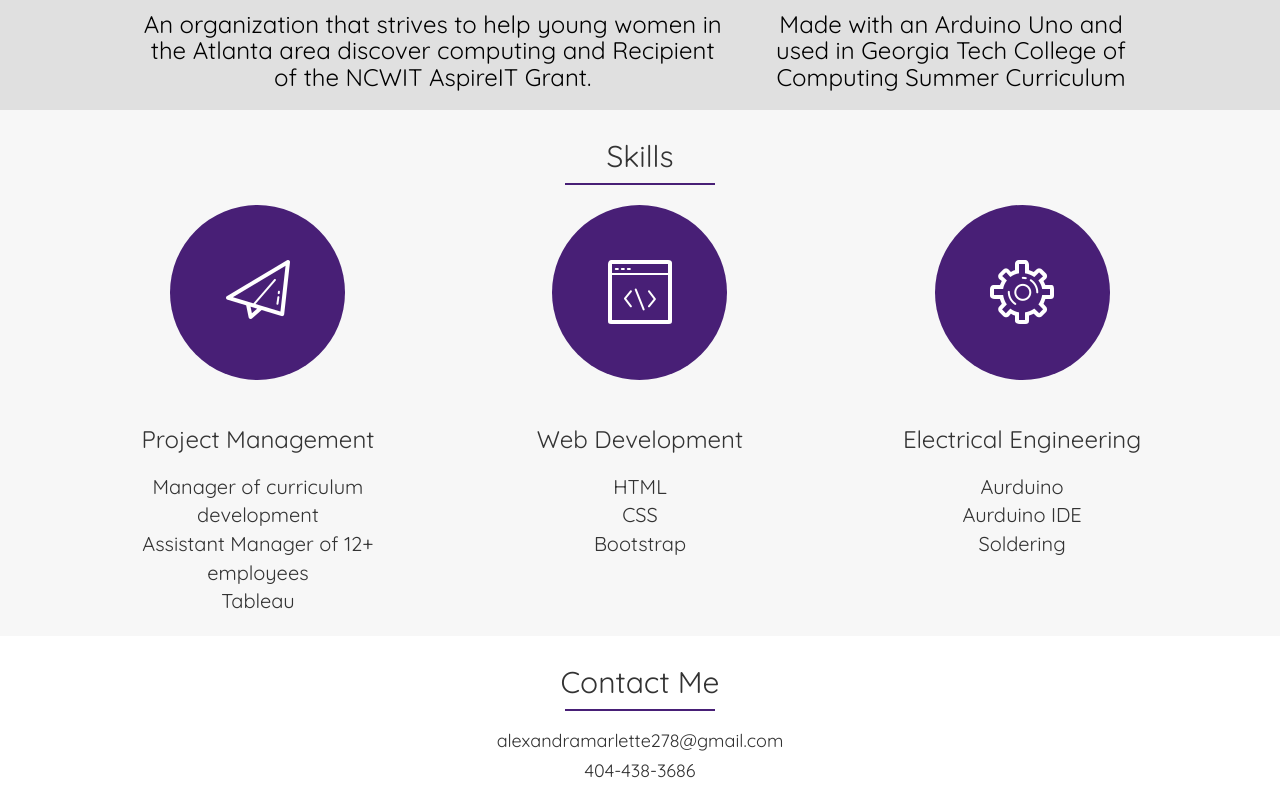
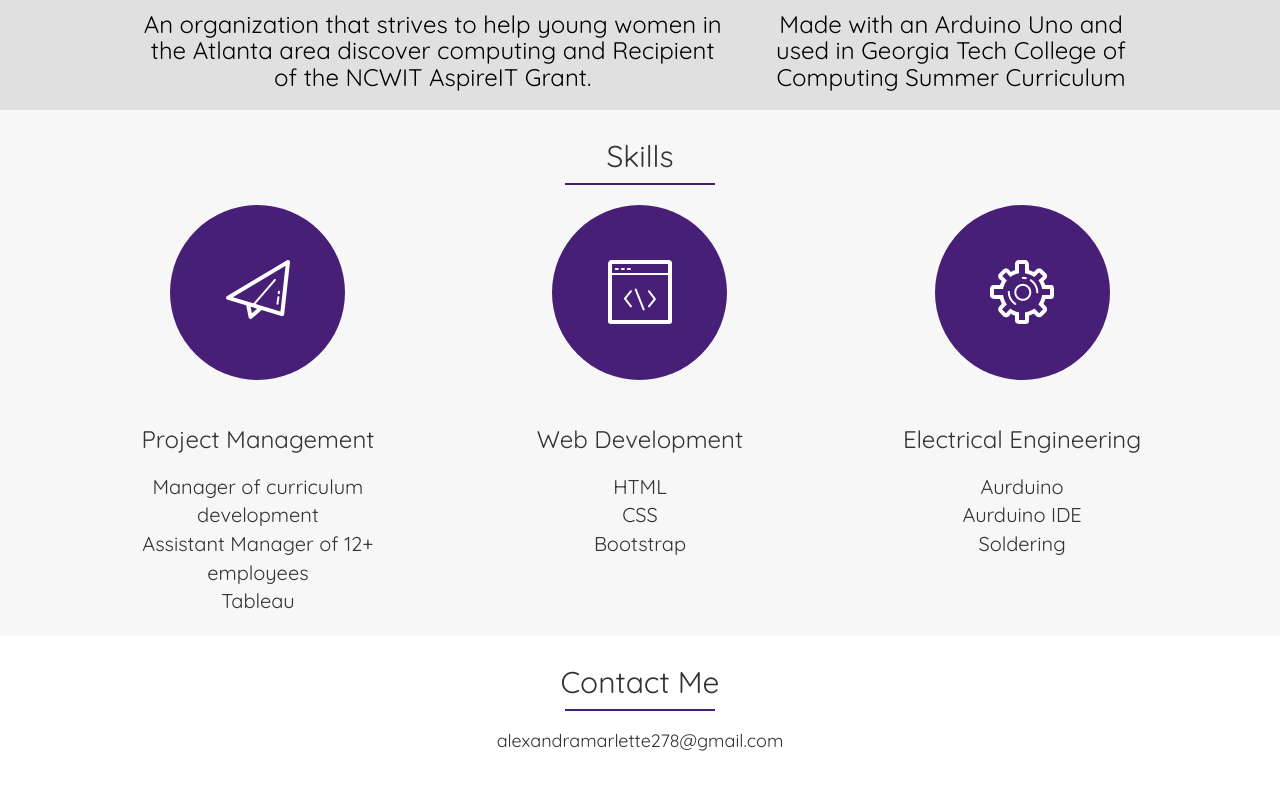
Before and after one commit to amarlette/amarlette-Website-V1, a plain HTML site: page index.html in a window 1280 px wide. Shown: the part 3470-4270 px from the top of the page. After the commit the page ends 4241 px from the top, so only its background shows below. Drawn offline with nearby package versions, Linux system fonts and the light colour scheme.

Commit message:
Updating content

```diff
--- a/index.html
+++ b/index.html
@@ -173,7 +173,6 @@ Built a Tableau database for streamlining the passing of information to upper ma
       <h2>Contact Me</h2>
       <hr>
       <h4>alexandramarlette278@gmail.com</h4>
-      <h4>404-438-3686</h4>
     </div>
   </div>
 </section>
```
